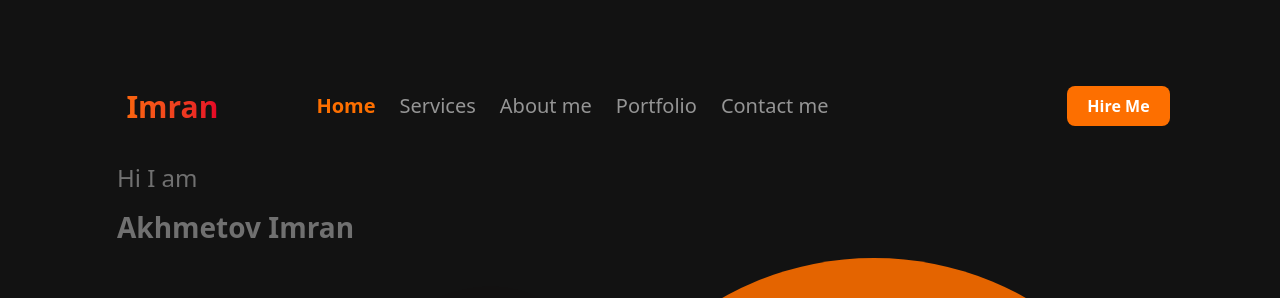
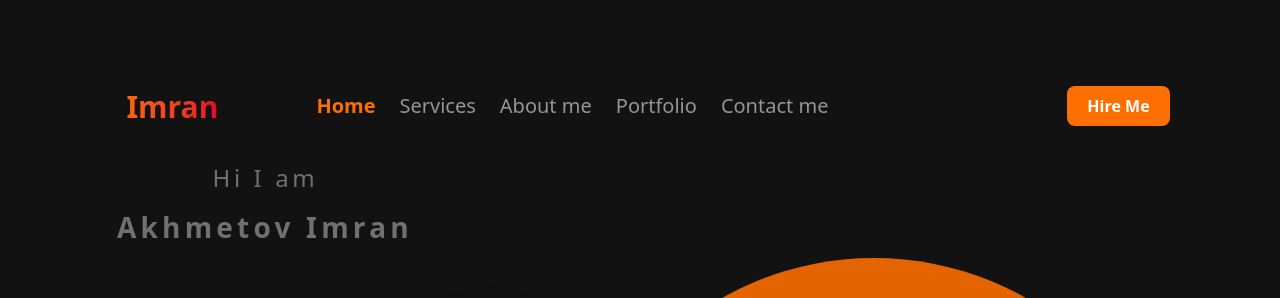
Before and after one commit to imranahmetov-png/my-blog, a React (Vite) app: page / in a window 1280 px wide. Shown: the top 298 px of the page. Built offline with nearby package versions, Linux system fonts and the light colour scheme.

Commit message:
Добавленна анимация печати

```diff
--- a/src/component/ui-hero.tsx
+++ b/src/component/ui-hero.tsx
@@ -12,7 +12,7 @@ function UiHero() {
             <div className="flex flex-col min-w-[408px] min-h-[181px] justify-start items-start gap-[24px]">
               <div className="flex flex-col min-w-[219px] min-h-[73px] justify-start items-start gap-[10px] flex-wrap">
                 <p className="text-[24px] text-[#707070] typewriter">Hi I am</p>
-                <p className="text-[28px] text-[#707070] font-bold">
+                <p className="text-[28px] text-[#707070] font-bold typewriter ">
                   Akhmetov Imran
                 </p>
               </div>
--- a/src/index.css
+++ b/src/index.css
@@ -23,3 +23,38 @@ html {
   background-color: black;
   scroll-behavior: smooth;
 }
+
+/* typing animation*/
+@layer utilities {
+  /* Основной класс для анимации "пишущей машинки" */
+  .typewriter {
+    overflow: hidden; /* Скрывает текст, пока он "печатается" */
+    border-right: 0.15em solid orange; /* Имитирует мигающий курсор */
+    white-space: nowrap; /* Текст не переносится на новую строку */
+    margin: 0 auto; /* Центрирует текст (если нужно) */
+    letter-spacing: 0.15em; /* Расстояние между буквами */
+    animation: typing 3.5s steps(40, end),
+      /* Анимация появления текста */ blink-caret 0.75s step-end infinite; /* Мигающий курсор */
+  }
+
+  /* Эффект "печати" — постепенно увеличивает ширину текста */
+  @keyframes typing {
+    from {
+      width: 0; /* Начинаем с нулевой ширины */
+    }
+    to {
+      width: 100%; /* Конец — весь текст виден */
+    }
+  }
+
+  /* Эффект мигания курсора */
+  @keyframes blink-caret {
+    from,
+    to {
+      border-color: transparent; /* Курсор исчезает */
+    }
+    50% {
+      border-color: orange; /* Курсор появляется (миг) */
+    }
+  }
+}
```
